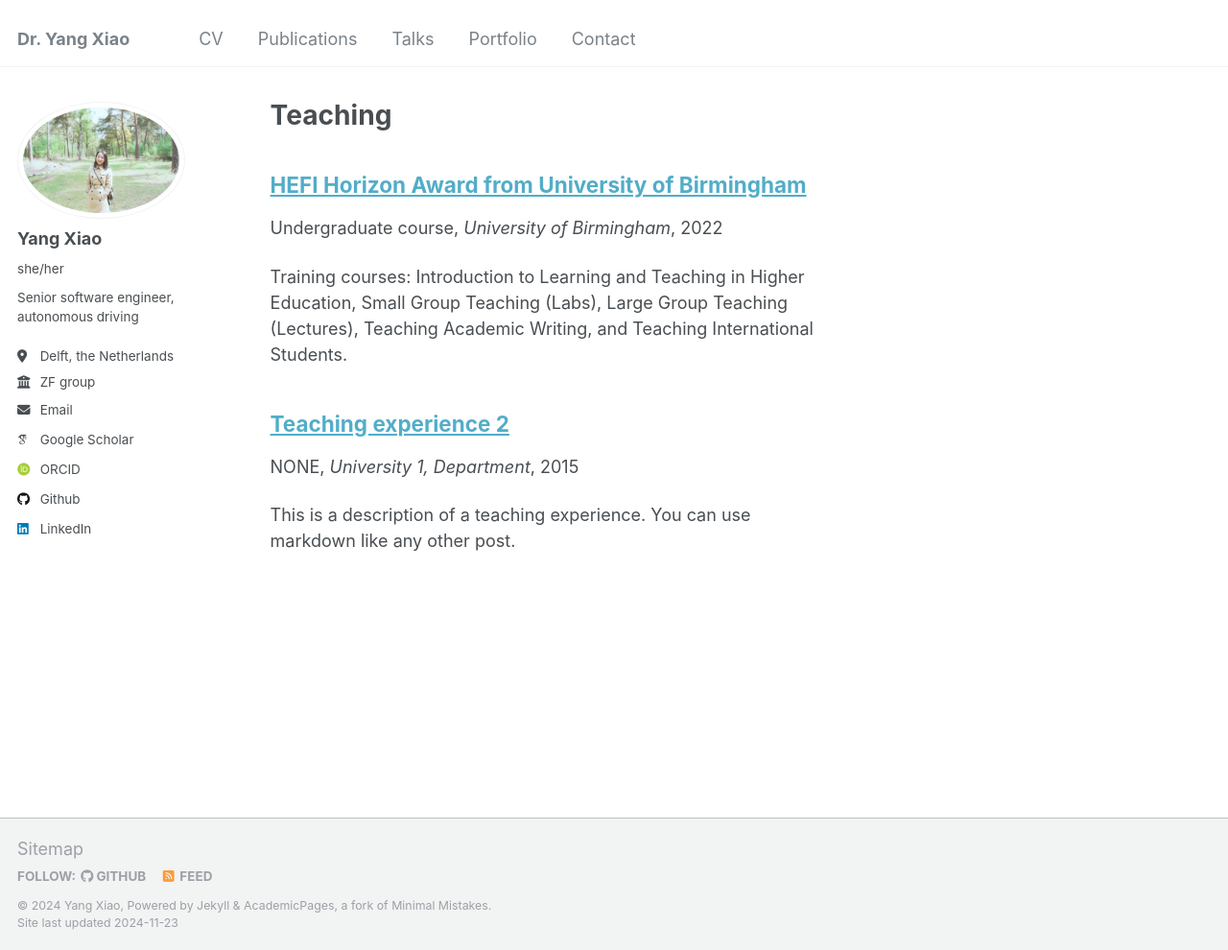
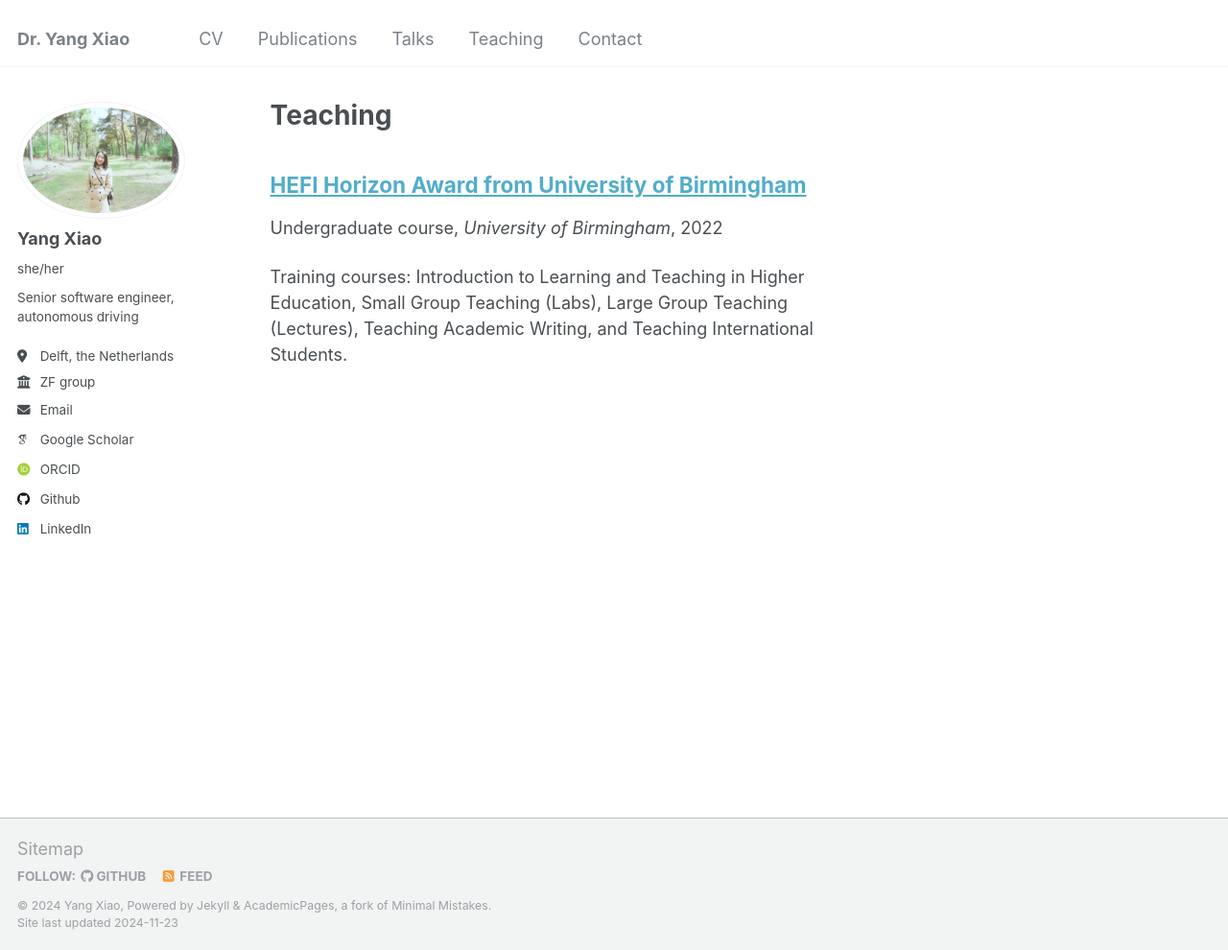
Before and after one commit to YangSophiaXiao/Yang.Sophia.Xiao.github.io, a Jekyll site: the page built from _pages/teaching.html, in a window 1280 px wide and 990 px high. Shown: the whole window at 96% size. Built offline with Jekyll 4.4.1, drawn with Linux system fonts in a browser that asks for light colours; some web fonts are replaced.

Commit message:
Change teaching part

```diff
--- a/_teaching/2015-spring-teaching-2.md
+++ /dev/null
@@ -1,20 +0,0 @@
----
-title: "Teaching experience 2"
-collection: teaching
-type: "NONE"
-permalink: /teaching/2015-spring-teaching-1
-venue: "University 1, Department"
-date: 2015-01-01
-location: "City, Country"
----
-
-This is a description of a teaching experience. You can use markdown like any other post.
-
-Heading 1
-======
-
-Heading 2
-======
-
-Heading 3
-======
```
Also changed, not shown: _data/navigation.yml (+4 -4 lines).
